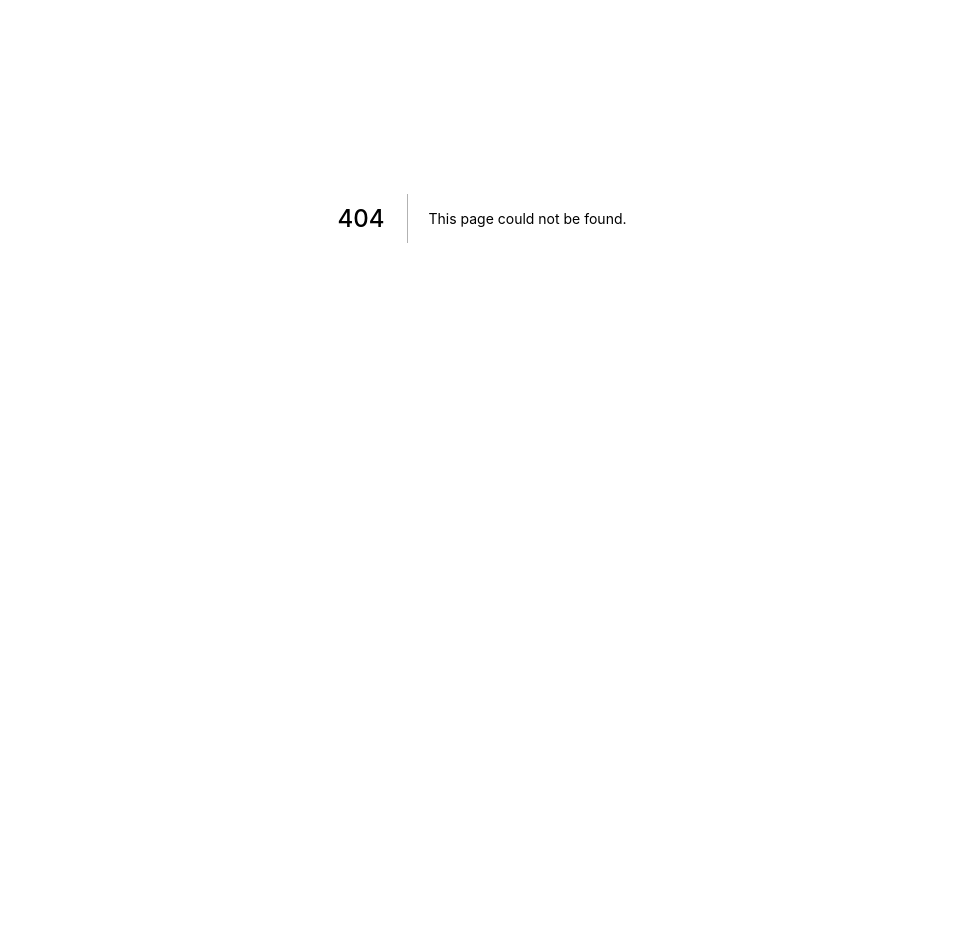
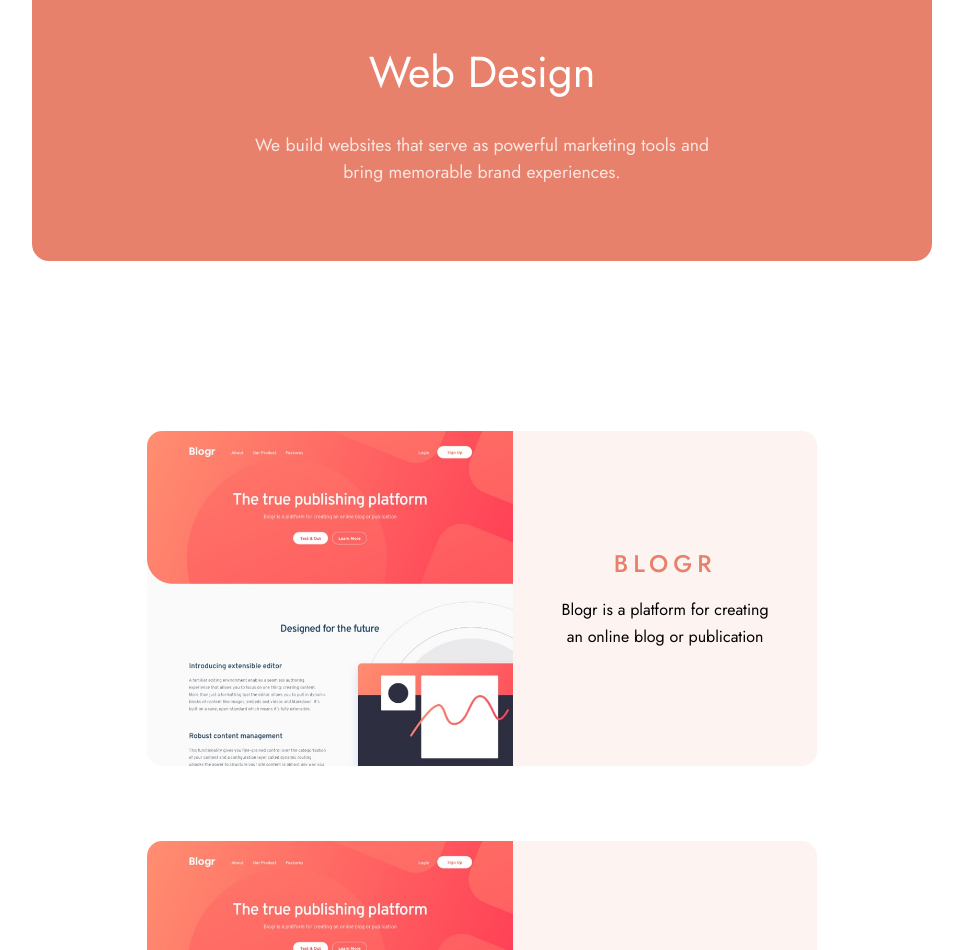
Before and after one commit to epickaowca/designo, a Next.js app: page /web_design in a window 1280 px wide. Before the commit this address had no page. Shown: the part 182-1132 px from the top of the page, without its empty margins (158-1121 px from the left). Before the commit the page ends 800 px from the top, so only its background shows below. Built offline with nearby package versions, Linux system fonts and the light colour scheme.

Commit message:
portfolio element, web-design page

```diff
--- a/elements/designers/designersItem.tsx
+++ b/elements/designers/designersItem.tsx
@@ -18,14 +18,12 @@ const Wrapper = styled.div<DesignersItemInterface>`
     cursor: pointer;
     &:hover{
             & > div{
-            & > div{
                 &:nth-child(3){
                     background: rgba(231,129,107,.6);
                 }
             }
     }
-    }
-    & > div{
+
     display: flex;
     justify-content: center;
     flex-direction: column;
@@ -60,7 +58,6 @@ const Wrapper = styled.div<DesignersItemInterface>`
             right: 0px;
         }
     }
-    }
 `
 
 interface DesignersItemInterface {
@@ -70,18 +67,16 @@ interface DesignersItemInterface {
 
 const DesignersItem:React.FC<DesignersItemInterface> = ({designCase, onlyTwo}) => {
     return (
+        <Link href={`/${designCase}_design`}>
             <Wrapper designCase={designCase} onlyTwo={onlyTwo}>
-            <Link href="#">
-                <div>
                 <h1>{designCase} design</h1>
                 <div>
                     <p>view projects</p>
                     <Image src='/assets/shared/desktop/icon-right-arrow.svg' width={7} height={10} alt="right arrow" />
                 </div>
                 <div></div>
-                </div>
+            </Wrapper>
         </Link>
-        </Wrapper>
     )
 }
 
--- a/elements/header.tsx
+++ b/elements/header.tsx
@@ -50,8 +50,12 @@ const LogoDiv = styled.div`
     display: flex;
     & > div{
         &:nth-child(1){
+            cursor: pointer;
             max-width: 200px !important;
             margin-right: 25px !important;
+            &:hover{
+                opacity: .7;
+            }
         }
         &:nth-child(2){
             cursor: pointer;
@@ -124,7 +128,7 @@ const Header:React.FC = () => {
     return (
         <StyledHeader navVisible={navVisible}>
             <LogoDiv>
-                <Image src='/assets/shared/desktop/logo-dark.png' width={404} height={54} alt="designo logo"/>
+                <Link href='/'><Image src='/assets/shared/desktop/logo-dark.png' width={404} height={54} alt="designo logo"/></Link>
                 <Image onClick={()=>setNavVisible(prev=>!prev)} src={navVisible ? '/assets/shared/mobile/icon-close.svg' : '/assets/shared/mobile/icon-hamburger.svg'} width={navVisible ? 20 : 24} height={20} alt={navVisible ? "close navigation" : "open navigation"}/>
             </LogoDiv>
             <StyledNav navVisible={navVisible}>
--- a/components/home/heroSection.tsx
+++ b/elements/heroSection.tsx
@@ -1,9 +1,11 @@
 import styled from 'styled-components'
-import Button from '../../elements/button'
+import Button from './button'
 import Image from 'next/image'
 
 
-const Wrapper = styled.section`
+type WrapperType = {designCase: boolean}
+
+const Wrapper = styled.section<WrapperType>`
     background: ${p=>p.theme.colors.peach};
     color: white;
     overflow: hidden;
@@ -57,25 +59,31 @@ const Wrapper = styled.section`
     ${p=>p.theme.media.desktop}{
         max-width: 1500px;
         flex-direction: row;
-        justify-content: space-between;
+        justify-content: ${p=>p.designCase ? 'center' : 'space-between'};
         padding: 50px 0px;
         & > article{
             max-width: 600px;
             padding-left: 70px;
-            text-align: left;
+            text-align: ${p=>p.designCase ? 'center' : 'left'};
         }
     }
 `
 
-const heroSection = () => {
+interface HeroSectionInterface {
+    designCase?: boolean
+    header: string
+    paragraf: string
+}
+
+const heroSection:React.FC<HeroSectionInterface> = ({designCase, header, paragraf}) => {
     return (
-        <Wrapper>
+        <Wrapper designCase={designCase}>
             <article>
-                <h1>Award-winning custom designs and digital branding solutions</h1>
-                <p>With over 10 years in the industry, we are experienced in creating fully responsive websites, app design, and engaging brand experiences. Find out more about our services.</p>
-                <Button content="learn more" />
+                <h1>{header}</h1>
+                <p>{paragraf}</p>
+                {!designCase && <Button content="learn more" />}
             </article>
-            <Image src='/assets/home/desktop/image-hero-phone.png' width="642" height="913" />
+                {!designCase && <Image src='/assets/home/desktop/image-hero-phone.png' width="642" height="913" />}
         </Wrapper>
     )
 }
--- /dev/null
+++ b/elements/portfolioProjects/index.tsx
@@ -0,0 +1,40 @@
+import styled from 'styled-components'
+import ProjectItem from './projectItem'
+
+const Wrapper = styled.section`
+    margin-top: 60px;
+    ${p=>p.theme.media.tablet}{
+        width: 90%;
+        margin: 170px auto;
+        max-width: 670px;
+    }
+    ${p=>p.theme.media.desktop}{
+        max-width: 1500px;
+        margin: auto;
+        margin-top: 60px;
+        display: flex;
+        flex-wrap: wrap;
+        justify-content: space-between;
+    }
+`
+
+interface PortfolioProjectsInterface {
+    projects: Array<{
+        name?: string
+        designName?: string
+        description?: string
+        empty?: boolean}>
+}
+
+const PortfolioProjects:React.FC<PortfolioProjectsInterface> = ({projects}) => {
+    const howManyEmptyProjects = 3-projects.length%3
+    const epmtyArr = new Array(howManyEmptyProjects).fill({empty: true})
+    const projectsArr = [...projects, ...epmtyArr]
+    return (
+        <Wrapper>
+            {projectsArr.map((item, index)=><ProjectItem key={index} name={item.name} designName={item.designName} description={item.description} empty={item.empty} />)}
+        </Wrapper>
+    )
+}
+
+export default PortfolioProjects
--- /dev/null
+++ b/elements/portfolioProjects/projectItem.tsx
@@ -0,0 +1,72 @@
+import styled from 'styled-components'
+import Image from 'next/image'
+
+type WrapperType = {empty:boolean}
+
+const Wrapper = styled.div<WrapperType>`
+${p=>p.empty && `visibility: hidden; display: none!important`};
+overflow: hidden;
+border-radius: 15px;
+max-width: 350px;
+margin: 75px auto;
+${p=>p.theme.media.tablet}{
+    display: flex;
+    max-width: unset;
+}
+${p=>p.theme.media.desktop}{
+    ${p=>p.empty && `display: block!important`};
+        display: block;
+        max-width: 350px;
+        margin: 30px 0px;
+        max-width: 30%;
+    }
+`
+
+const StyledArticle = styled.article`
+    min-height: 180px;
+    background: #FDF3F0;
+    padding: 45px;
+    text-align: center;
+    & > h1{
+        margin-bottom: 15px;
+        letter-spacing: 5px;
+        font-weight: 500;
+        color: ${p=>p.theme.colors.peach};
+        text-transform: uppercase;
+    }
+    & > p{
+        ${p=>p.theme.colors.black};
+    }
+    ${p=>p.theme.media.tablet}{
+        display: flex;
+        flex-direction: column;
+        justify-content: center;
+        & > h1{
+            font-size: 1.5rem;
+        }
+    }
+    ${p=>p.theme.media.desktop}{
+        min-height: 193px;
+    }
+`
+
+interface ProjectItemInterface {
+    designName?: string
+    name?: string
+    description?: string
+    empty?: boolean
+}
+
+const ProjectItem:React.FC<ProjectItemInterface> = ({name, description, designName, empty}) => {
+    return (
+        <Wrapper empty={empty}>
+            <Image src={`/assets/${designName}-design/desktop/image-${name}.jpg`} width={700} height={640} alt={empty ? '' : 'portfolioApp'} />
+            <StyledArticle>
+                <h1>{name}</h1>
+                <p>{description}</p>
+            </StyledArticle>
+        </Wrapper>
+    )
+}
+
+export default ProjectItem
--- /dev/null
+++ b/pages/web_design.tsx
@@ -0,0 +1,25 @@
+import TitleTag from '../elements/titleTag'
+import Header from '../elements/header'
+import Footer from '../elements/footer'
+import HeroSection from '../elements/heroSection'
+import Designers from '../elements/designers'
+import PortfolioProjects from '../elements/portfolioProjects'
+
+export default function Home() {
+  const friendlyArr = [
+    {name:'blogr', description: 'Blogr is a platform for creating an online blog or publication', designName: 'web'},
+    {name:'blogr', description: 'Blogr is a platform for creating an online blog or publication', designName: 'web'},
+    {name:'blogr', description: 'Blogr is a platform for creating an online blog or publication', designName: 'web'},
+    {name:'blogr', description: 'Blogr is a platform for creating an online blog or publication', designName: 'web'},
+]
+  return (
+    <>
+      <TitleTag title='web design' />
+      <Header />
+      <HeroSection designCase header='Web Design' paragraf='We build websites that serve as powerful marketing tools and bring memorable brand experiences.' />
+      <PortfolioProjects projects={friendlyArr} />
+      <Designers designCase='web' />
+      <Footer />
+    </>
+  )
+}
```
Also changed, not shown: pages/index.tsx (+4 -8 lines). Lines whose indentation alone changed are shown as unchanged.
